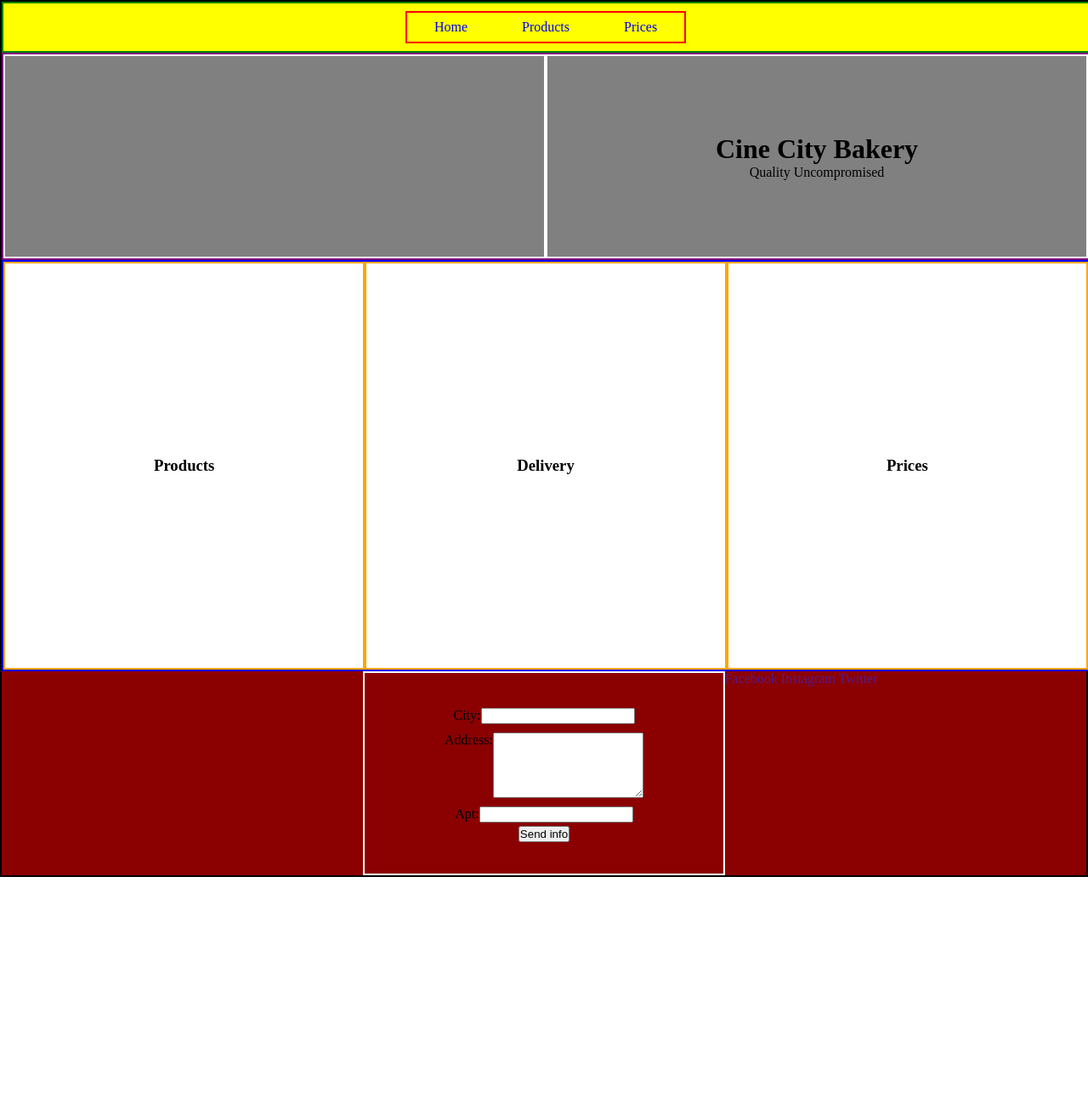
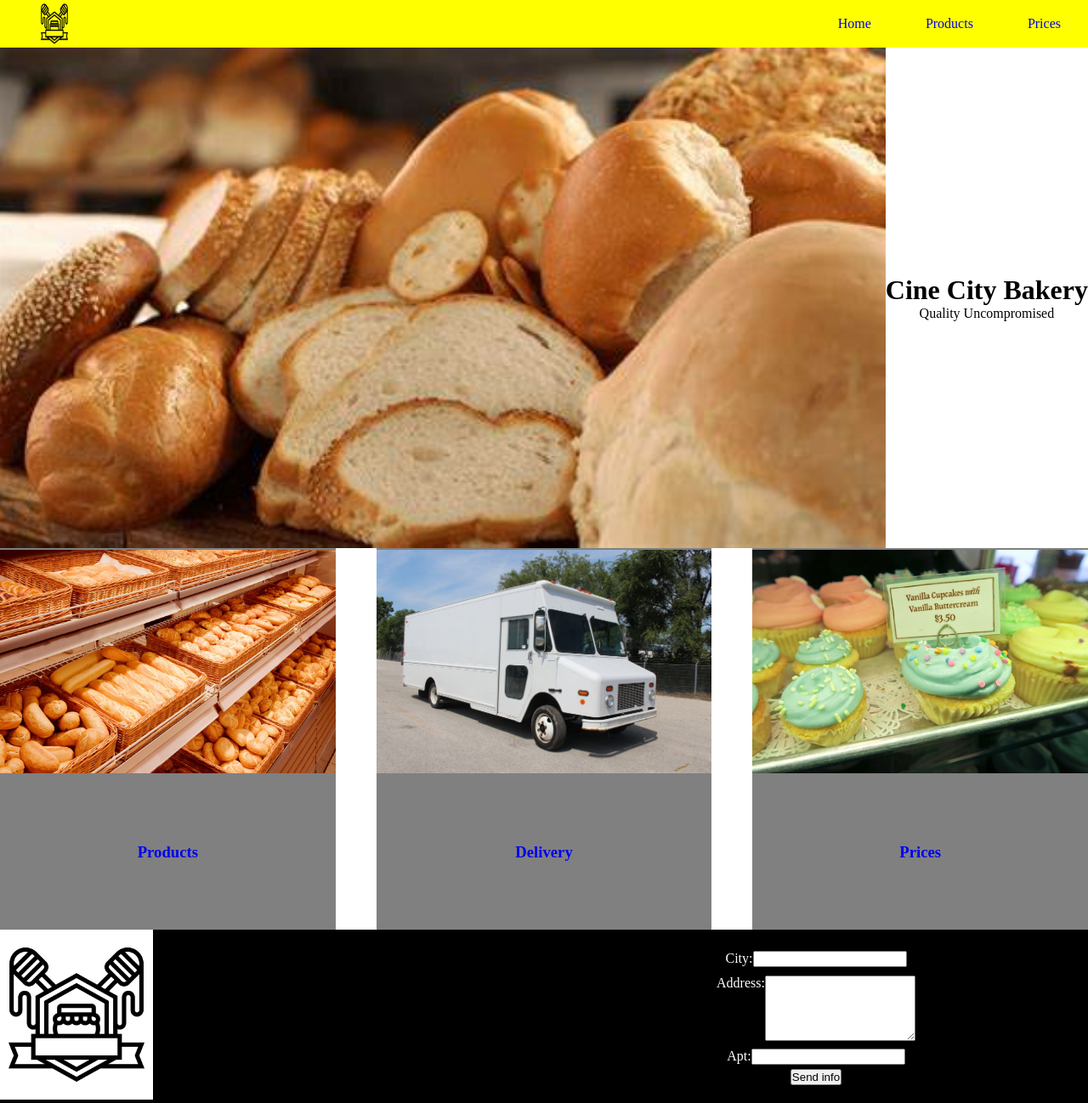
Before and after one commit to Cinecity/mtm6201-midterm, a plain HTML site: page index.html in a window 1280 px wide. Shown: the whole page at 85% size. Before the commit the page ends 1032 px from the top, so only its background shows below. Drawn offline with Linux system fonts and the light colour scheme.

Commit message:
creates final changes for assignment

```diff
--- a/index.css
+++ b/index.css
@@ -4,11 +4,29 @@
 }
 
 body{
+    display: grid;
+    grid-template-rows: auto auto;
     box-sizing: border-box;
-    display: flex;
-    flex-direction: column;
-    border: solid 2px black;
-    width: 100%;
+    min-width: 100vw;
+    height: 100vh;
+}
+
+
+#logo{
+    width: 2em;
+    height: 3em;
+    margin-left: 3em;
+}
+
+.logo{
+    padding: 20px 10px;
+    background-color: white;
+    width: 10em;
+    height: 10em;
+}
+
+#burger{
+    display: none;
 }
 
 a{
@@ -16,21 +34,24 @@ a{
 }
 
 nav{
+    position: fixed;
+    z-index: 1000;
     display: flex;
     flex-direction: row;
-    justify-content: space-around;
+    justify-content: space-between;
     align-items: center;
     background-color: yellow;
     height: 3.5rem;
     width: 100%;
-    border: solid 2px green;
+
 }
 
 
 ul{
     display: flex;
     flex-direction: row;
-    border: solid 2px red;
+
+    min-width: 20vw;
 }
 
 li{
@@ -38,32 +59,32 @@ li{
     margin: .5em 2rem;
 }
 
-main, section{
+main{
+    margin-top: 3.5rem;
     display: grid;
-    place-items: center;
-    width: 100%;
-    height: 30vh;
-    border: solid 2px blue;
+    grid-auto-flow: column;
+    grid-template-columns: repeat(1, 1fr);
+    min-width: 100%;
+
 }
+
 section{
     display: grid;
     place-items: center;
     width: 100%;
-    height: 60vh;
-    border: solid 2px blue;
-}
-.wrapper{
-    display: grid;
-    grid-template-columns: repeat(2, 1fr);
-    border: solid 2px purple;
-    min-width: 100%;
-    min-height: 100%;
-    margin: .2em .2em;
-    background-color: grey;
+
 }
 
-.wrapper div{
-    border: solid 2px white;
+.heading{
+    padding: 5rem 2rem;
+}
+
+
+
+.hero-img img{
+    object-fit: cover;
+    width: 100%;
+    height: 100%;
 }
 
 .hero-text{
@@ -71,6 +92,7 @@ section{
     flex-direction: column;
     align-items: center;
     justify-content: center;
+    background-color: white;
 }
 
 .section-wrapper{
@@ -78,34 +100,48 @@ section{
     grid-template-columns: repeat(3, 1fr);
     min-width: 100%;
     min-height: 100%;
+    gap: 3em;
 }
 
 .item{
     display: flex;
     flex-direction: column;
-    border: solid 2px orange;
+
     justify-content: center;
     align-items: center;
+}
+.item1, .item2, .item3{
+    display: flex;
+    flex-direction: column;
+    justify-content: flex-start;
+    background-color: grey;
+}
+
+#prod, #delivery, #price{
+    width: 100%;
+    height: 100%;
+    object-fit: contain;
+    flex-basis: 1;
 }
 
 footer{
     display: grid;
-    background-color: darkred;
-    grid-template-columns: repeat(3, 1fr);
-    height: 30vh;
-    min-width: 100%;
-
+    background-color: black;
+    grid-template-columns: repeat(2, 1fr);
+    margin-bottom: 0;
+    color: white;
 }
 
 
 form{
     display: flex;
     flex-direction: column;
-    border: 2px solid white;
+
     align-items: start;
     justify-content: center;
     text-align: justify;
     place-items: center;
+
 }
 
 form div{
@@ -113,3 +149,22 @@ form div{
     flex-direction: row;
     margin: .3em 0px;
 }
+
+@media screen and (max-width: 600px){
+
+    main{
+        grid-auto-columns: auto;
+        grid-auto-flow: row;
+    }
+
+    #burger{
+        display: block;
+        padding: 3em 1em;
+    }
+
+    .section-wrapper{
+        grid-template-columns: repeat(1, 1fr);
+    }
+
+
+}
--- a/index.html
+++ b/index.html
@@ -8,6 +8,7 @@
 </head>
 <body>
     <nav>
+        <img src="./images/badge.png" alt="logo" id="logo">
         <ul>
             <li><a href="/">Home</a></li>
             <li><a href="/products.html">Products</a></li>
@@ -16,40 +17,52 @@
     </nav>
 
     <main id="hero">
-        <div class="wrapper">
-            <div class="hero-img"></div>
-            <div class="hero-text">
-                <h1>Cine City Bakery</h1>
-                <p>Quality Uncompromised</p>
-            </div>
+        <div class="hero-img">
+            <img src="./images/loaves.jpeg" alt="">
+        </div>
+        <div class="hero-text">
+            <h1>Cine City Bakery</h1>
+            <p>Quality Uncompromised</p>
         </div>
     </main>
 
     <section id="services">
         <div class="section-wrapper">
-            <div class="item">
-                <div class="img"></div>
-                <h3>Products</h3>
+            <div class="item item1">
+                <div class="img">
+                    <img src="./images/demand-for-bakery-products.jpg" alt="baked goods" id="prod">
+                </div>
+                <div class="heading">
+                    <h3><a href="/products.html">Products</a></h3>
+                </div>
             </div>
-            <div class="item">
-                <div class="img"></div>
-                <h3>Delivery</h3>
+            <div class="item item2">
+                <div class="img">
+                    <img src="./images/delivery.jpeg" alt="delivery truck" id="delivery">
+                </div>
+                <div class="heading">
+                    <h3><a href="/">Delivery</a></h3>
+                </div>
             </div>
-            <div class="item">
-                <div class="img"></div>
-                <h3>Prices</h3>
+            <div class="item item3">
+                <div class="img">
+                    <img src="./images/priceslist.jpeg" alt="price tag" id="price">
+                </div>
+                <div class="heading">
+                    <h3><a href="/prices.html">Prices</a></h3>
+                </div>
             </div>
         </div>
     </section>
 
     <footer id="footer">
         <div>
-            <img src="" alt="">
+            <img src="./images/badge.png" alt="logo" class="logo">
         </div>
-        <form action="">
+        <form action=POST>
             <div class="city">
                 <label for="city">City: </label>
-                <input type="text">
+                <input type="text" id="city">
             </div>
             <div class="city">
                 <label for="address">Address: </label>
@@ -57,17 +70,10 @@
             </div>
             <div class="apt">
                 <label for="apt">Apt: </label>
-                <input type="text">
+                <input type="text" id="apt">
             </div>
             <button>Send info</button>
         </form>
-        <div>
-            <div class="links">
-                <a href="">Facebook</a>
-                <a href="">Instagram</a>
-                <a href="">Twitter</a>
-            </div>
-        </div>
     </footer>
 </body>
 </html>
--- /dev/null
+++ b/prices.css
@@ -0,0 +1,127 @@
+*, html{
+    margin: 0;
+    padding: 0;
+}
+
+body{
+    display: grid;
+    grid-template-rows: auto auto;
+    box-sizing: border-box;
+    min-width: 100vw;
+}
+
+
+a{
+    text-decoration: none;
+}
+
+nav{
+    position: fixed;
+    z-index: 1000;
+    display: flex;
+    flex-direction: row;
+    justify-content: space-between;
+    align-items: center;
+    background-color: yellow;
+    height: 3.5rem;
+    width: 100%;
+
+}
+
+#burger{
+    display: none;
+}
+
+#logo{
+    width: 2em;
+    height: 3em;
+    margin-left: 3em;
+}
+
+
+ul{
+    display: flex;
+    flex-direction: row;
+
+    min-width: 20vw;
+}
+
+li{
+    list-style: none;
+    margin: .5em 2rem;
+}
+
+.title{
+    margin-top: 3.5rem;
+    padding: 4rem;
+    background-color: grey;
+}
+
+
+.prices{
+
+    min-width: 100%;
+    display: grid;
+    gap: 3em;
+    grid-template-columns: repeat(3, 1fr);
+    text-align: center;
+}
+
+.price {
+    height: 60vh;
+    display: grid;
+    grid-template-rows: 1fr 1fr;
+}
+
+.heading{
+    display: flex;
+    align-items: center;
+    justify-content: center;
+}
+
+img{
+    object-fit: contain;
+    width: 100%;
+    height: 100%;
+}
+
+
+
+footer{
+    display: grid;
+    background-color: black;
+    grid-template-columns: repeat(2, 1fr);
+    margin-bottom: 0;
+    color: white;
+}
+
+form{
+    display: flex;
+    flex-direction: column;
+
+    align-items: start;
+    justify-content: center;
+    text-align: justify;
+    place-items: center;
+}
+
+form div{
+    display: flex;
+    flex-direction: row;
+    margin: .3em 0px;
+}
+
+.logo{
+    padding: 20px 10px;
+    background-color: white;
+    width: 10em;
+    height: 10em;
+}
+@media screen and (max-width: 600px){
+
+    .prices{
+        grid-template-columns: repeat(1, 1fr);
+    }
+
+
+}
--- /dev/null
+++ b/products.css
@@ -0,0 +1,127 @@
+*{
+    margin: 0;
+    padding: 0;
+}
+
+body{
+    display: grid;
+    grid-template-rows: auto auto;
+    box-sizing: border-box;
+    min-width: 100vw;
+}
+
+
+a{
+    text-decoration: none;
+}
+
+nav{
+    position: fixed;
+    z-index: 1000;
+    display: flex;
+    flex-direction: row;
+    justify-content: space-between;
+    align-items: center;
+    background-color: yellow;
+    height: 3.5rem;
+    width: 100%;
+
+}
+
+#burger{
+    display: none;
+}
+
+#logo{
+    width: 2em;
+    height: 3em;
+    margin-left: 3em;
+}
+
+
+ul{
+    display: flex;
+    flex-direction: row;
+
+    min-width: 20vw;
+}
+
+li{
+    list-style: none;
+    margin: .5em 2rem;
+}
+
+.title{
+    margin-top: 3.5rem;
+    padding: 4rem;
+    background-color: grey;
+}
+
+
+.products{
+    min-width: 100%;
+    display: grid;
+    gap: 3em;
+    grid-template-columns: repeat(3, 1fr);
+    text-align: center;
+}
+
+.product {
+    height: 60vh;
+    display: grid;
+    grid-template-rows: 1fr 1fr;
+}
+
+.heading{
+    display: flex;
+    align-items: center;
+    justify-content: center;
+}
+
+img{
+    object-fit: contain;
+    width: 100%;
+    height: 100%;
+}
+
+
+
+footer{
+    display: grid;
+    background-color: black;
+    grid-template-columns: repeat(2, 1fr);
+    margin-bottom: 0;
+    color: white;
+}
+
+
+form{
+    display: flex;
+    flex-direction: column;
+
+    align-items: start;
+    justify-content: center;
+    text-align: justify;
+    place-items: center;
+}
+
+form div{
+    display: flex;
+    flex-direction: row;
+    margin: .3em 0px;
+}
+
+.logo{
+    padding: 20px 10px;
+    background-color: white;
+    width: 10em;
+    height: 10em;
+}
+@media screen and (max-width: 600px){
+
+    .products{
+        grid-template-columns: repeat(1, 1fr);
+    }
+
+
+}
```
Also changed, not shown: prices.html (added, +65 -0 lines), products.html (added, +65 -0 lines), images/Sliced-bread.jpg (added), images/badge.png (added), images/bakery-products-1534154615-4192257.jpeg (added), images/cookies.jpeg (added), images/delivery.jpeg (added), images/demand-for-bakery-products.jpg (added), images/donought.jpeg (added), images/loaves.jpeg (added), images/priceslist.jpeg (added), images/wheat.jpeg (added), images/wheatbread.jpeg (added).
